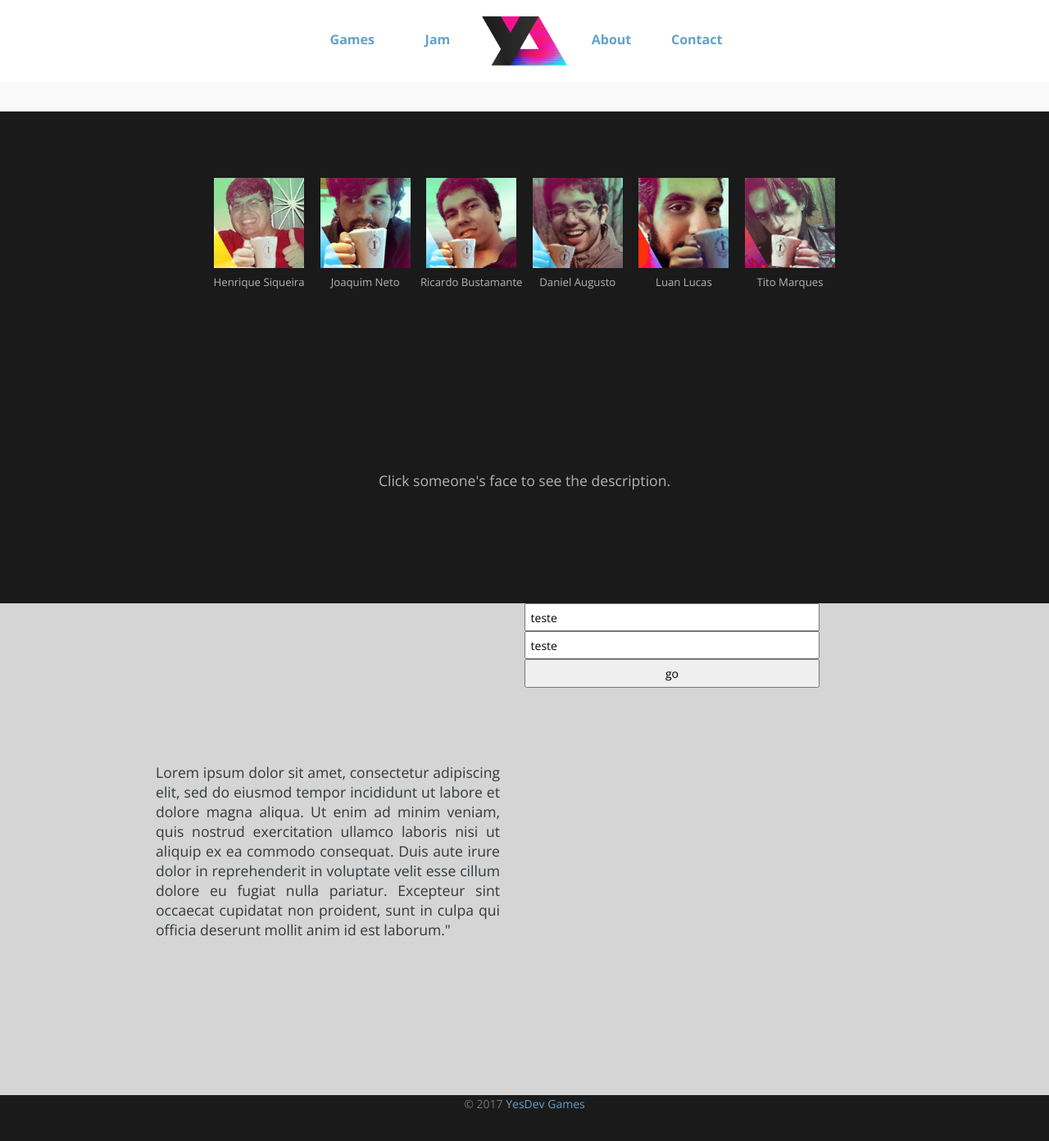
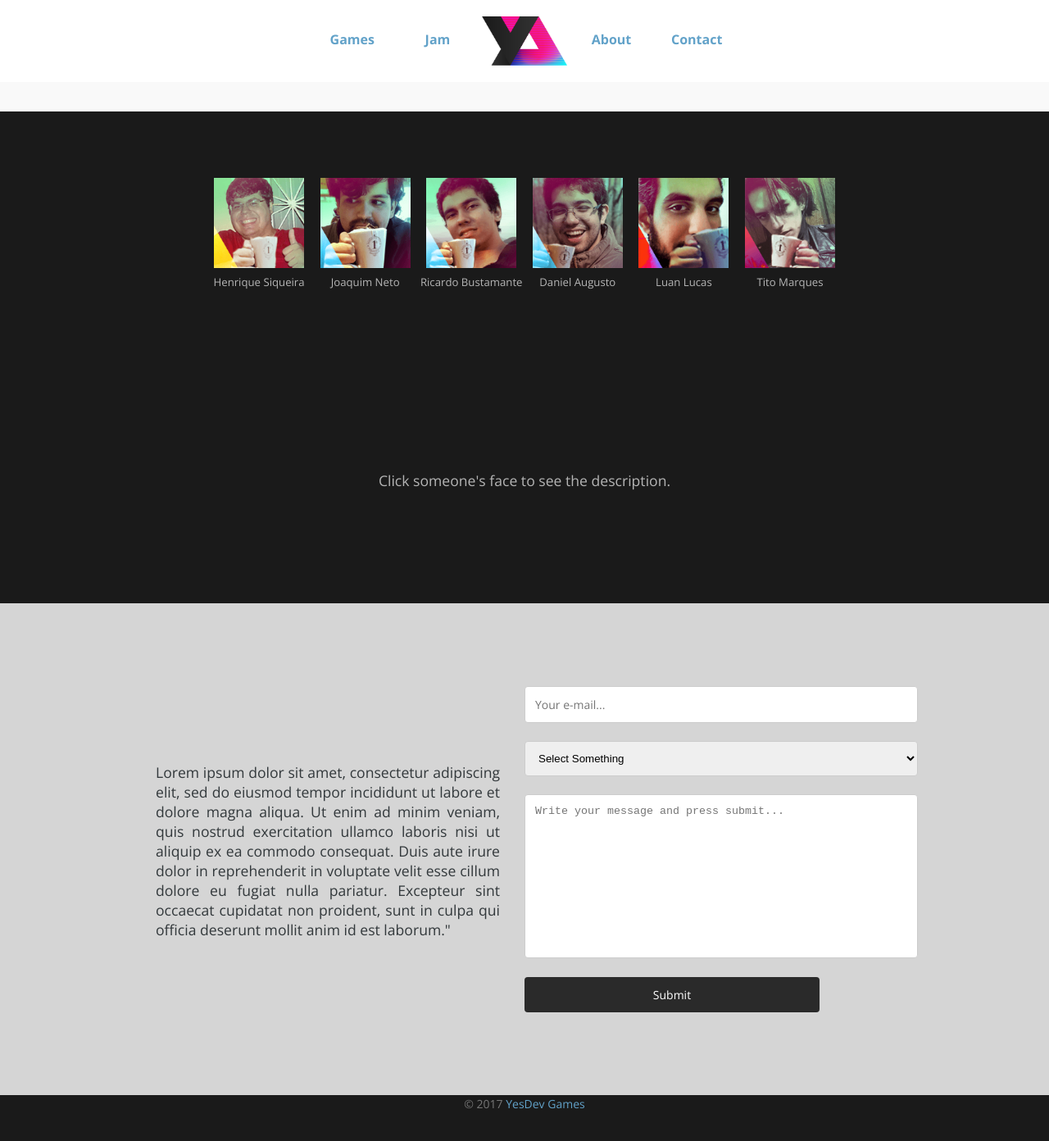
Before and after one commit to ricardobusta/yesdevgames.github.io, a Jekyll site: the page built from index.html, in a window 1280 px wide and 1400 px high, scrolled down 564 px. Shown: the top 1392 px of the window at 82% size. Built offline with Jekyll 4.4.1, drawn with Linux system fonts in a browser that asks for light colours; nearby versions of some CDN libraries; the list of posts is cut into pages by our own code.

Commit message:
adding section contact

```diff
--- a/_config.yml
+++ b/_config.yml
@@ -6,7 +6,7 @@
 # 'jekyll serve'. If you change this file, please restart the server process.
 
 # Site settings
-title: YesDev Games
+title: YESdev Games
 description: We make games. # write a nice description for your blog
 baseurl: '' # the subpath of your site, e.g. /blog
 url: 'http://yesdev.games' # the base hostname & protocol for your site http://www.example.com
@@ -16,5 +16,7 @@ url: 'http://yesdev.games' # the base hostname & protocol for your site http://w
 markdown: kramdown
 permalink: '/:title/'
 excerpt_separator: <!--more-->
-gems: [jekyll-paginate]
+gems:
+    - jekyll-paginate
+    - jemoji
 paginate: 5
--- a/_includes/section-contact.html
+++ b/_includes/section-contact.html
@@ -28,6 +28,30 @@
   vertical-align: middle;
   line-height: normal;
 }
+#contact-form{
+	padding-top: 101px;
+}
+input[type=text], select, textarea {
+    width: 100%;
+    padding: 12px;
+    border: 1px solid #ccc;
+    border-radius: 4px;
+    box-sizing: border-box;
+    margin-top: 6px;
+    margin-bottom: 16px;
+    resize: none;
+}
+input[type=submit] {
+    background-color: #2a2a2a;
+    color: white;
+    padding: 12px 20px;
+    border: none;
+    border-radius: 4px;
+    cursor: pointer;
+}
+input[type=submit]:hover {
+    background-color: #3a3a3a;
+}
 </style>
 
 <div id="contact-section">
@@ -36,10 +60,16 @@
 		<span id="contact-text">Lorem ipsum dolor sit amet, consectetur adipiscing elit, sed do eiusmod tempor incididunt ut labore et dolore magna aliqua. Ut enim ad minim veniam, quis nostrud exercitation ullamco laboris nisi ut aliquip ex ea commodo consequat. Duis aute irure dolor in reprehenderit in voluptate velit esse cillum dolore eu fugiat nulla pariatur. Excepteur sint occaecat cupidatat non proident, sunt in culpa qui officia deserunt mollit anim id est laborum."</span>
 	</div>
 	<div id="contact-right">
-	<form>
-		<input type="text" value="teste"></input>
-		<input type="text" value="teste"></input>
-		<input type="submit" value="go"></input>
+	<form id="contact-form" action="mailto:admin@yesdev.games" method="post" enctype="text/plain">
+		<input type="text" id="mail" name="mail" placeholder="Your e-mail...">
+		<select id="subject" name="subject">
+			<option value="null">Select Something</option>
+			<option value="sub1">Whatever</option>
+			<option value="sub2">Something</option>
+			<option value="sub3">Other</option>
+		</select>
+		<textarea id="comment" name="comment" placeholder="Write your message and press submit..." style="height:200px"></textarea>
+		<input type="submit" value="Submit">
 	</form>
 	</div>
 	</div>
```
